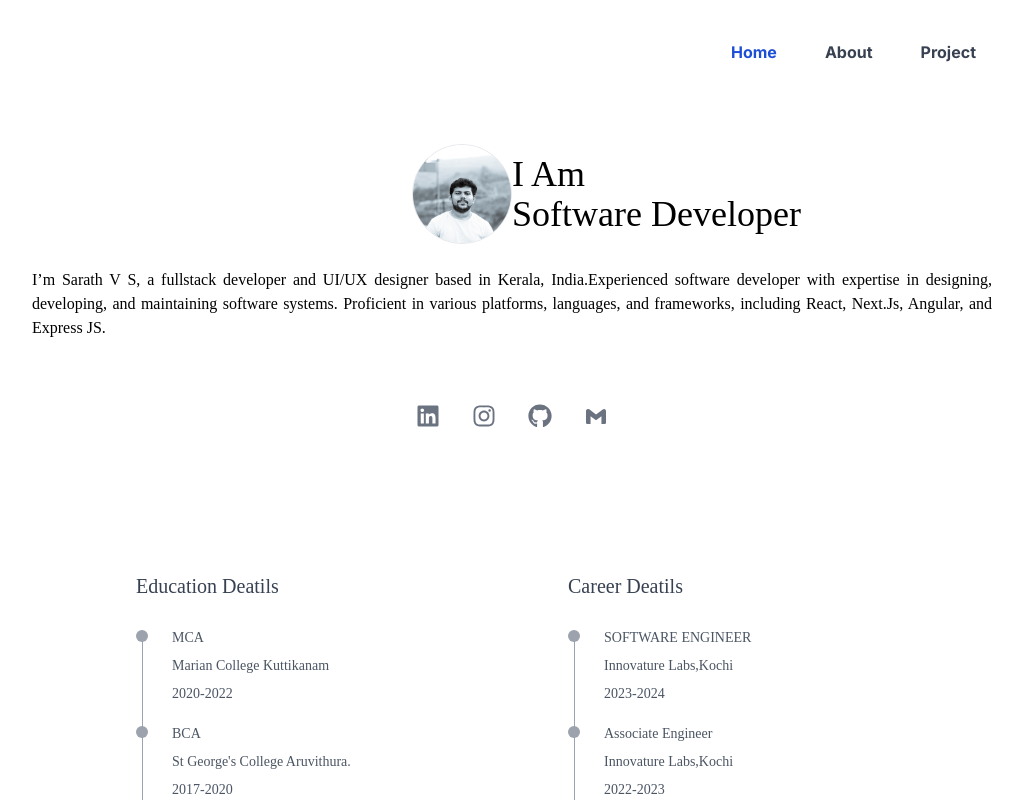
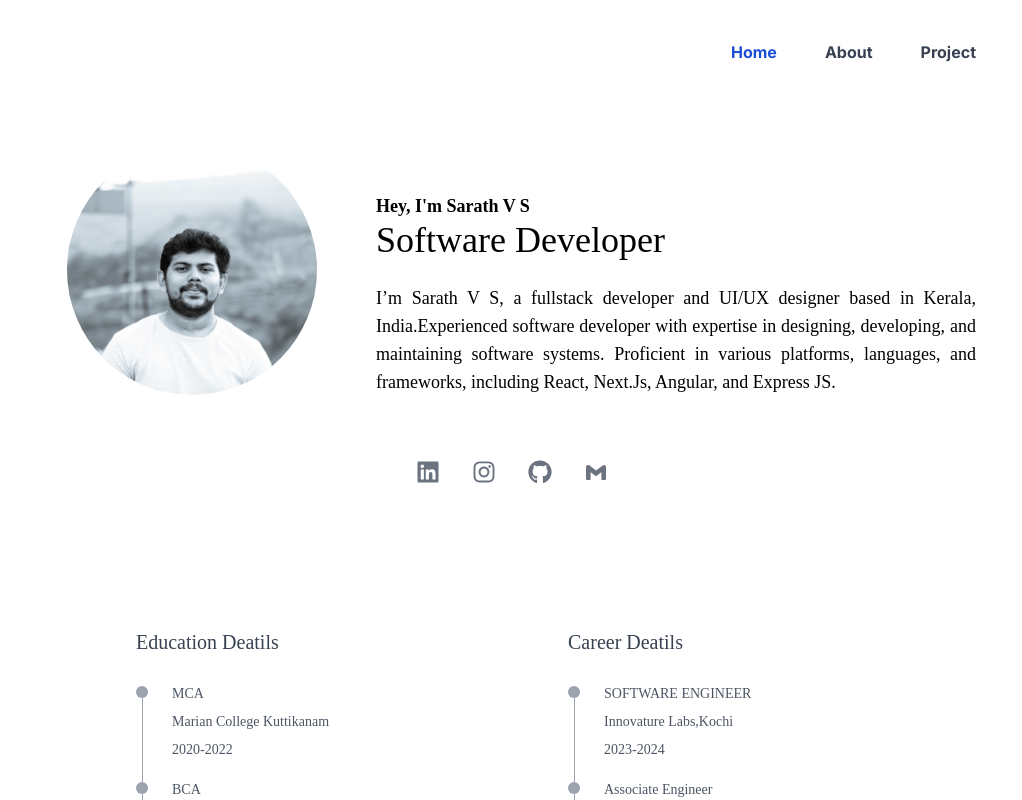
Before and after one commit to sarathvs-Dev/Portfolio-Sarath, a Next.js app: page / in a window 1280 px wide. Shown: the top 800 px of the page, without its empty margins (128-1150 px from the left). Built offline with nearby package versions, Linux system fonts and the light colour scheme; a web font is replaced by a local one.

Commit message:
landing page

```diff
--- a/app/_components/TechStack.jsx
+++ b/app/_components/TechStack.jsx
@@ -71,7 +71,7 @@ function TechStack() {
 export default TechStack;
 
 const AppContainer = styled.div`
-  width: 100vw;
+
 
   color: #000000;
   position: relative;
--- a/app/page.js
+++ b/app/page.js
@@ -16,27 +16,32 @@ export default function Home() {
 
 
         <div className="my-36">
-            <div className="grid grid-cols-1 md:grid-cols-2 ">
-            <div className="flex md:justify-end justify-center items-center">
+          <div className="grid md:grid-cols-2 grid-cols-1">
+            <div className="flex   justify-center items-center">
 
-            <Image src={myImage} width={100} height={100} className="border rounded-full " />
-            </div>
-
-          <div className=" text-3xl  md:text-4xl font-roboto flex md:justify-start justify-center items-center">
-            <p>
-         <span className="">I Am</span>  <br></br>
-         <span>Software Developer</span></p>
-          </div>
+              <Image src={myImage} width={250} height={250} className=" rounded-full " />
             </div>
 
 
-          <h2 className="flex justify-center items-center mt-5 md:mt-1 md:px-40 md:pt-5 px-8 font-roboto from-neutral-400 text-justify">
+            <div className="md:-ml-44 md:mt-12 md:pr-44 px-10 ">
+              <div className=" font-roboto">
+                <p>
+                  <span className="font-bold text-lg">Hey, I'm Sarath V S</span>  <br></br>
+                  <span className=" text-3xl  md:text-4xl">Software Developer</span></p>
+              </div>
+              {/* </div> */}
+
+
+              <h2 className=" text-lg  mt-5 md:mt-1  md:pt-5  font-roboto from-neutral-400 text-justify">
                 I’m Sarath V S, a fullstack developer and UI/UX designer based in
                 Kerala, India.Experienced software developer with expertise in
                 designing, developing, and maintaining software systems. Proficient in
                 various platforms, languages, and frameworks, including React,
                 Next.Js, Angular, and Express JS.
               </h2>
+            </div>
+          </div>
+          {/* <div className="grid grid-cols-1 md:grid-cols-2 "> */}
 
           <div className="flex justify-center items-center gap-8 text-2xl mt-16 text-gray-500">
             <FaLinkedin className="cursor-pointer" />
@@ -47,13 +52,13 @@ export default function Home() {
         </div>
         <div>
           <div className="grid md:grid-cols-2 grid-cols-1 gap-28">
-<EducationTimeline/>
-<JobCareer/>
+            <EducationTimeline />
+            <JobCareer />
 
 
           </div>
-<div className="my-16">
-<TechStack/>
+          <div className="my-16 lg:mx-56">
+            <TechStack />
 
           </div>
           <FooterSection />
--- /dev/null
+++ b/app/projects/layout.jsx
@@ -0,0 +1,16 @@
+import React from 'react'
+import HeaderSection from '../_components/HeaderSection'
+
+function ProjectLayout({children}) {
+  return (
+    <div>
+      <HeaderSection/>
+      <div className='mx-5 md:mx-20 lg:mx-36'>
+
+      {children}
+      </div>
+      </div>
+  )
+}
+
+export default ProjectLayout
--- /dev/null
+++ b/app/projects/page.jsx
@@ -0,0 +1,9 @@
+import React from 'react'
+
+function Project() {
+  return (
+    <div className='my-36'>page</div>
+  )
+}
+
+export default Project
```
Lines whose indentation alone changed are shown as unchanged.
